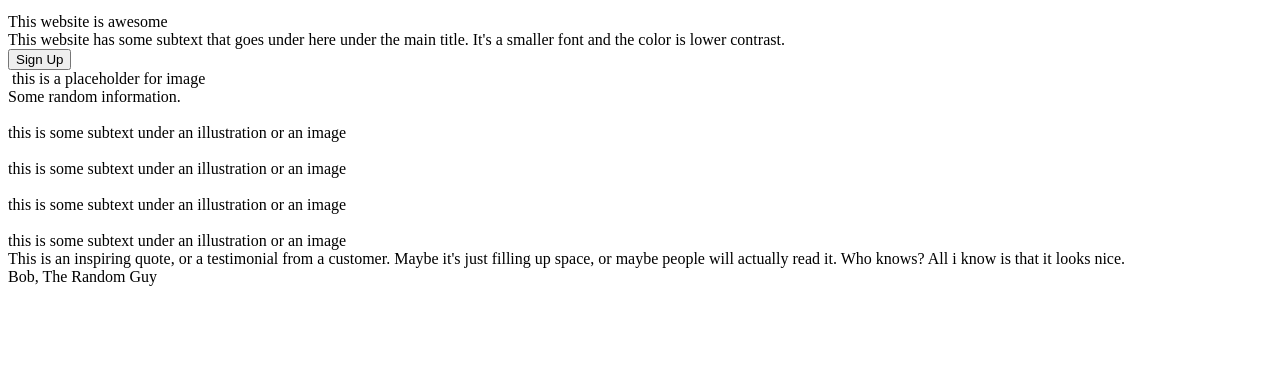
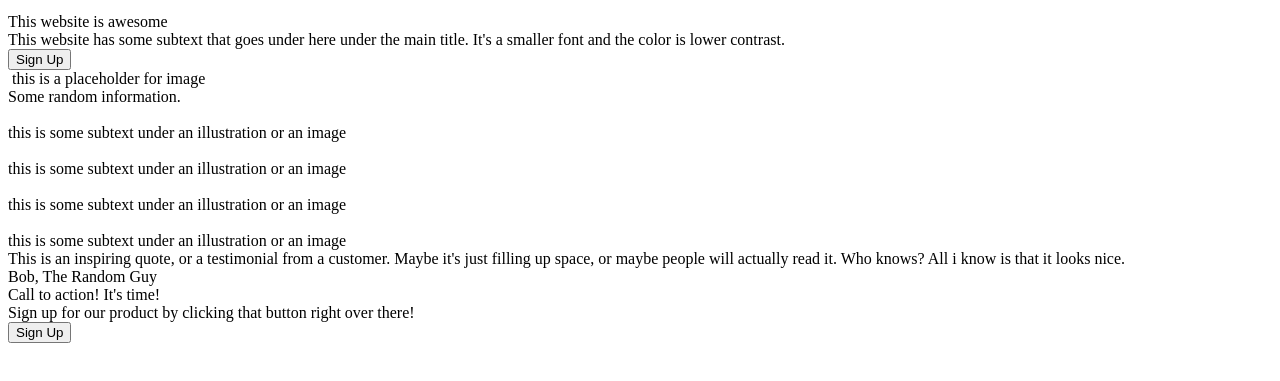
Before and after one commit to sorawaslocked/landing-page, a plain HTML site: page index.html in a window 1280 px wide. Shown: the part 99-480 px from the top of the page. Drawn offline with Linux system fonts and the light colour scheme.

Commit message:
Add content to sign-up section

```diff
--- a/index.html
+++ b/index.html
@@ -9,6 +9,7 @@
 <body>
   <!-- Header -->
   <header>
+
     <div class="header-logo">Header Logo</div>
 
     <ul class="header-links">
@@ -16,11 +17,14 @@
       <a href=""><li>header link two</li></a>
       <a href=""><li>header link three</li></a>
     </ul>
+
   </header>
 
   <!-- Hero -->
   <div class="hero">
+
     <div class="hero-info">
+
       <div class="hero-main-text">This website is awesome</div>
 
       <div class="secondary-text hero-subtext">
@@ -29,16 +33,19 @@
       </div>
 
       <button class="signup-btn">Sign Up</button>
+
     </div>
 
     <div class="hero-img">
       <img src="" alt="">
       this is a placeholder for image
     </div>
+
   </div>
 
   <!-- Information -->
   <div class="information">
+
     <div class="information-header">Some random information.</div>
 
     <div class="information-content">
@@ -84,10 +91,12 @@
       </div>
 
     </div>
+
   </div>
 
   <!-- Quote -->
   <div class="quote">
+
     <div class="quote-text">
       This is an inspiring quote, or a testimonial from a customer. Maybe it's just
       filling up space, or maybe people will actually read it. Who knows? All i know
@@ -95,10 +104,23 @@
     </div>
 
     <div class="quote-author">Bob, The Random Guy</div>
+
   </div>
 
   <!-- Sign Up -->
-  <div class="sign-up"></div>
+  <div class="sign-up">
+
+    <div class="sign-up-info">
+      <div class="sign-up-header">Call to action! It's time!</div>
+
+      <div class="secondary-text sign-up-subtext">
+        Sign up for our product by clicking that button right over there!
+      </div>
+    </div>
+
+    <button class="signup-btn">Sign Up</button>
+
+  </div>
 
   <!-- Footer -->
   <footer></footer>
```
